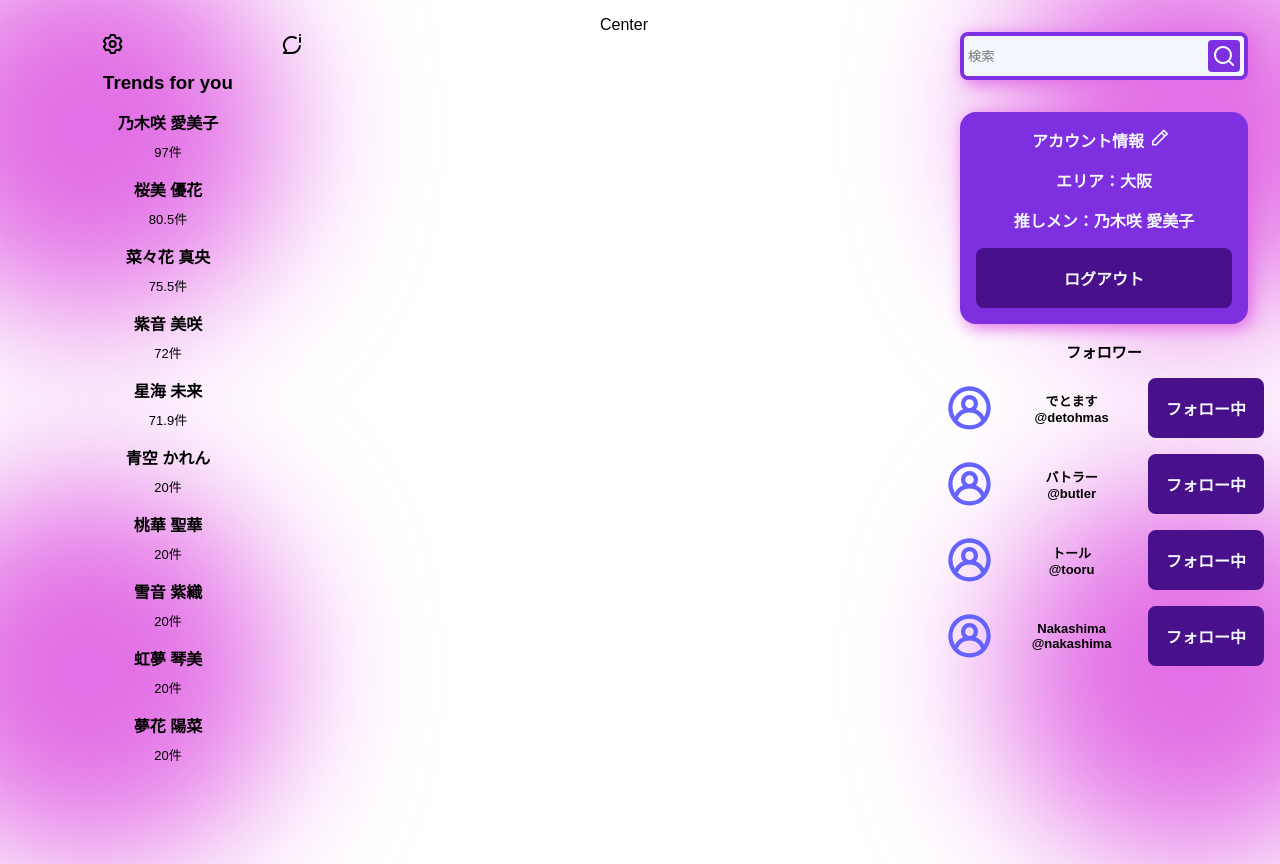
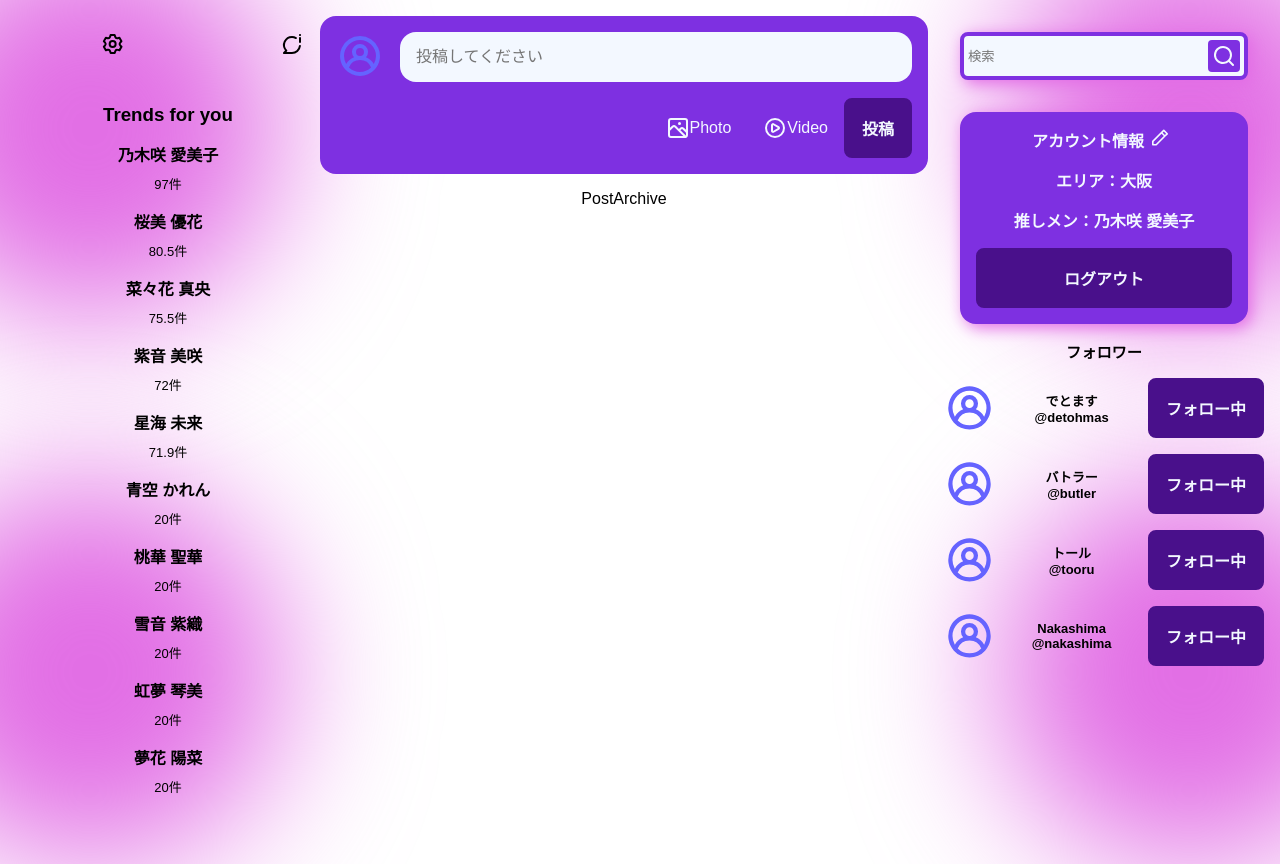
Before and after one commit to ttcksf/react-text-sns, a React (Create React App) app: page / in a window 1280 px wide. Shown: the top 864 px of the page. Built offline with nearby package versions, Linux system fonts and the light colour scheme; some icons are missing.

Commit message:
create:PostForm and fix:LeftSide

```diff
--- /dev/null
+++ b/src/components/PostArchive.js
@@ -0,0 +1,7 @@
+import React from "react";
+
+const PostArchive = () => {
+  return <div>PostArchive</div>;
+};
+
+export default PostArchive;
--- /dev/null
+++ b/src/components/PostForm.js
@@ -0,0 +1,110 @@
+import React, { useRef, useState } from "react";
+import { UilScenery } from "@iconscout/react-unicons";
+import { UilPlayCircle } from "@iconscout/react-unicons";
+import { UilTimes } from "@iconscout/react-unicons";
+import profIcon from "../images/user-circle.svg";
+
+const PostForm = () => {
+  const [attachment, setAttachment] = useState(null);
+  const inputRef = useRef();
+
+  const onAttachmentImage = (e) => {
+    if (e.target.files && e.target.files[0]) {
+      let img = e.target.files[0];
+      setAttachment({
+        image: URL.createObjectURL(img),
+      });
+    }
+  };
+  return (
+    <div style={postFormStyle}>
+      <img style={profIconStyle} src={profIcon} alt="" />
+      <div style={formBoxStyle}>
+        <input
+          style={inputTextStyle}
+          type="text"
+          placeholder="投稿してください"
+        />
+        <div style={attachmentStyle}>
+          <div style={attachmentIcon} onClick={() => inputRef.current.click()}>
+            <UilScenery />
+            Photo
+          </div>
+          <div style={attachmentIcon}>
+            <UilPlayCircle />
+            Video
+          </div>
+          <button className="button">投稿</button>
+          <div style={{ display: "none" }}>
+            <input
+              type="file"
+              name="myImage"
+              ref={inputRef}
+              onChange={onAttachmentImage}
+            />
+          </div>
+        </div>
+        {attachment && (
+          <div style={previewStyle}>
+            <UilTimes onClick={() => setAttachment(null)} />
+            <img style={previewImageStyle} src={attachment.image} alt="" />
+          </div>
+        )}
+      </div>
+    </div>
+  );
+};
+
+const postFormStyle = {
+  display: "flex",
+  gap: "1rem",
+  backgroundColor: "var(--defaultPurple)",
+  padding: "1rem",
+  borderRadius: "1rem",
+};
+
+const profIconStyle = {
+  borderRadius: "50%",
+  width: "3rem",
+  height: "3rem",
+};
+const formBoxStyle = {
+  display: "flex",
+  flexDirection: "column",
+  width: "90%",
+  gap: "1rem",
+};
+const inputTextStyle = {
+  backgroundColor: "var(--white)",
+  borderRadius: "1rem",
+  padding: "1rem",
+  fontSize: "1rem",
+  border: "none",
+  outline: "none",
+};
+const attachmentStyle = {
+  display: "flex",
+  justifyContent: "end",
+};
+const attachmentIcon = {
+  padding: "1rem",
+  paddingLeft: "1rem",
+  paddingRight: "1rem",
+  borderRadius: "1rem",
+  display: "flex",
+  alignItems: "center",
+  justifyContent: "center",
+  fontSize: "1rem",
+  color: "var(--white)",
+  cursor: "pointer",
+};
+const previewStyle = {
+  position: "relative",
+};
+const previewImageStyle = {
+  width: "100%",
+  maxHeight: "100%",
+  objectFit: "cover",
+  borderRadius: "1rem",
+};
+export default PostForm;
--- a/src/partials/Center.js
+++ b/src/partials/Center.js
@@ -1,7 +1,20 @@
 import React from "react";
+import PostArchive from "../components/PostArchive";
+import PostForm from "../components/PostForm";
 
 const Center = () => {
-  return <div>Center</div>;
+  return (
+    <div style={centerStyle}>
+      <PostForm />
+      <PostArchive />
+    </div>
+  );
 };
-
+const centerStyle = {
+  display: "flex",
+  flexDirection: "column",
+  gap: "1rem",
+  height: "100vh",
+  overflow: "auto",
+};
 export default Center;
--- a/src/partials/LeftSide.js
+++ b/src/partials/LeftSide.js
@@ -8,7 +8,7 @@ import CategoryCard from "../components/CategoryCard";
 
 const LeftSide = () => {
   return (
-    <div className="RightSide">
+    <div style={leftSideStyle}>
       <div style={navIconsStyle}>
         <UisHouseUser style={navIconImgStyle} />
         <UilSetting style={navIconImgStyle} />
@@ -19,7 +19,11 @@ const LeftSide = () => {
     </div>
   );
 };
-
+const leftSideStyle = {
+  display: "flex",
+  flexDirection: "column",
+  gap: "2rem",
+};
 const navIconsStyle = {
   marginTop: "1rem",
   display: "flex",
```
